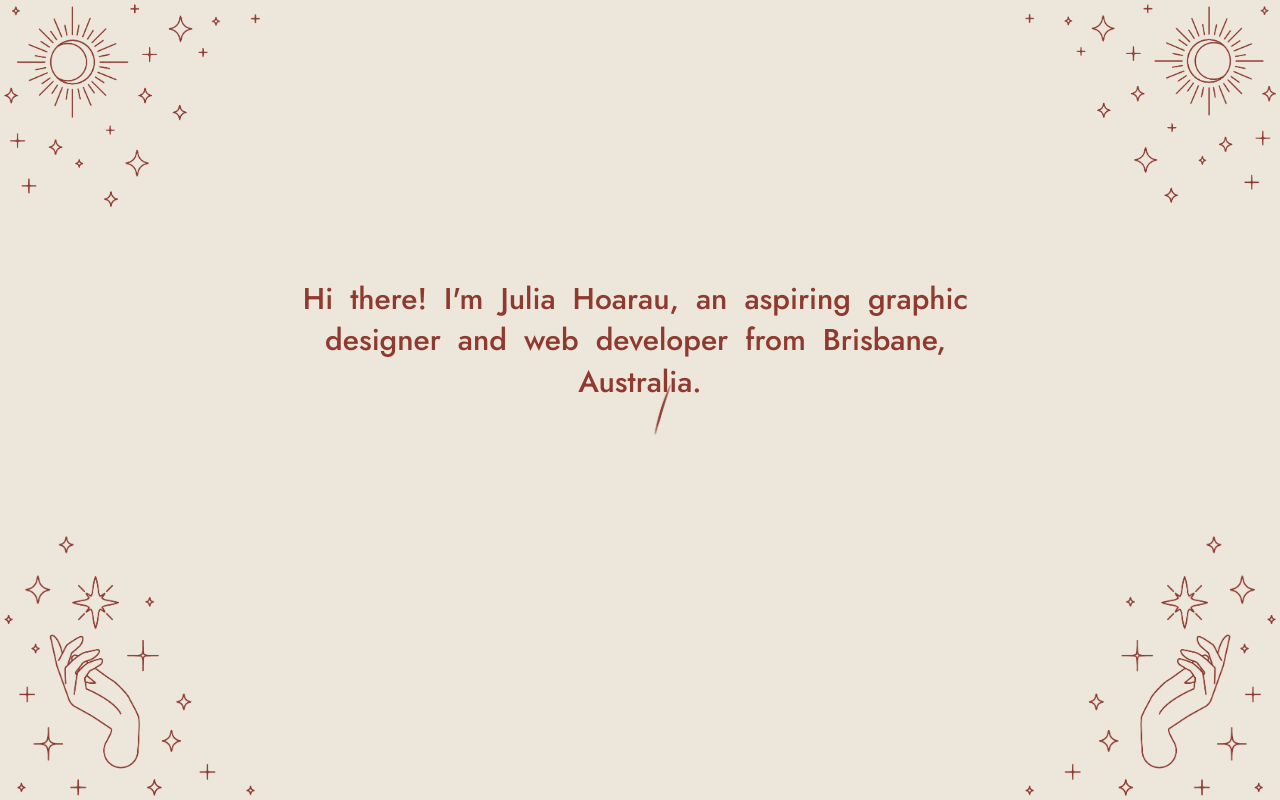
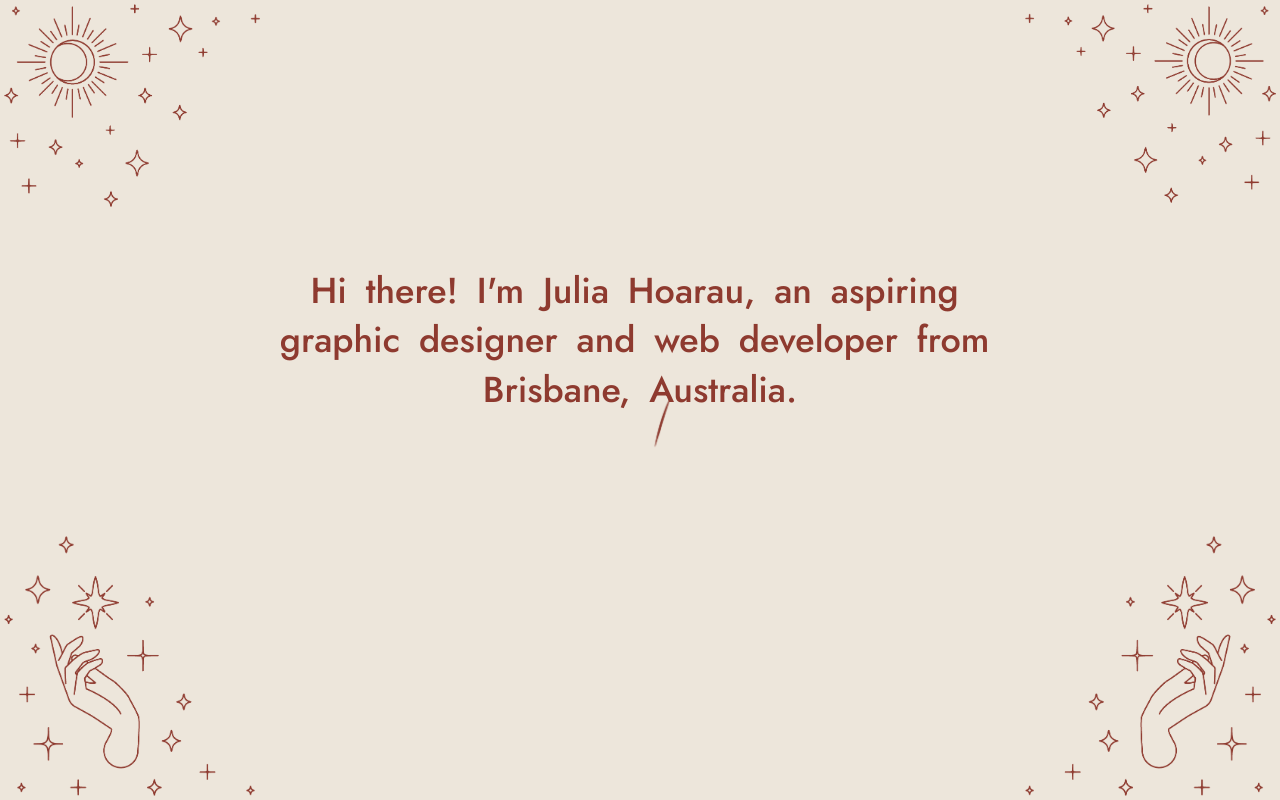
Before and after one commit to JuliaHoarau/portfolio-website, a Next.js app: page / in a window 1280 px wide. Shown: the top 800 px of the page. Built offline with nearby package versions, Linux system fonts and the light colour scheme.

Commit message:
another text change

```diff
--- a/app/page.jsx
+++ b/app/page.jsx
@@ -51,7 +51,7 @@ const Home = () => {
 
           <SplitText
             text={introText}
-            className="md:leading-snug font-jost text-center items-center justify-center font-medium text-2xl xl:p-5 xl:p-10 text-secondary md:text-3xl w-full lg:w-2/3"
+            className="md:leading-snug font-jost text-center items-center justify-center font-medium text-2xl xl:p-5 xl:p-10 text-secondary md:text-4xl w-full lg:w-2/3"
            />
            <div className="mt-5 w-35 h-35 flex items-center justify-center" style={{ minHeight: '100px' }}>
                       {showGif && (
```
